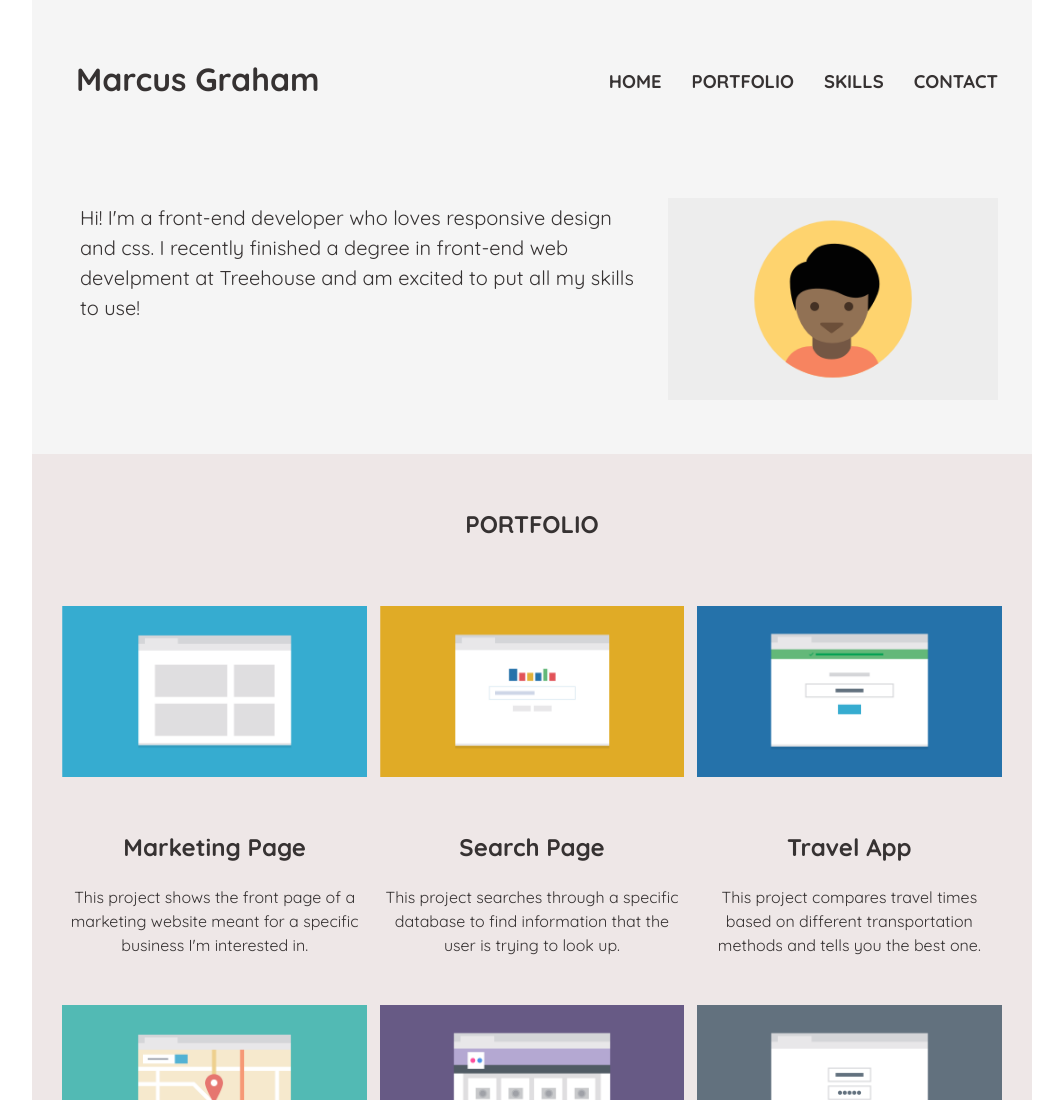
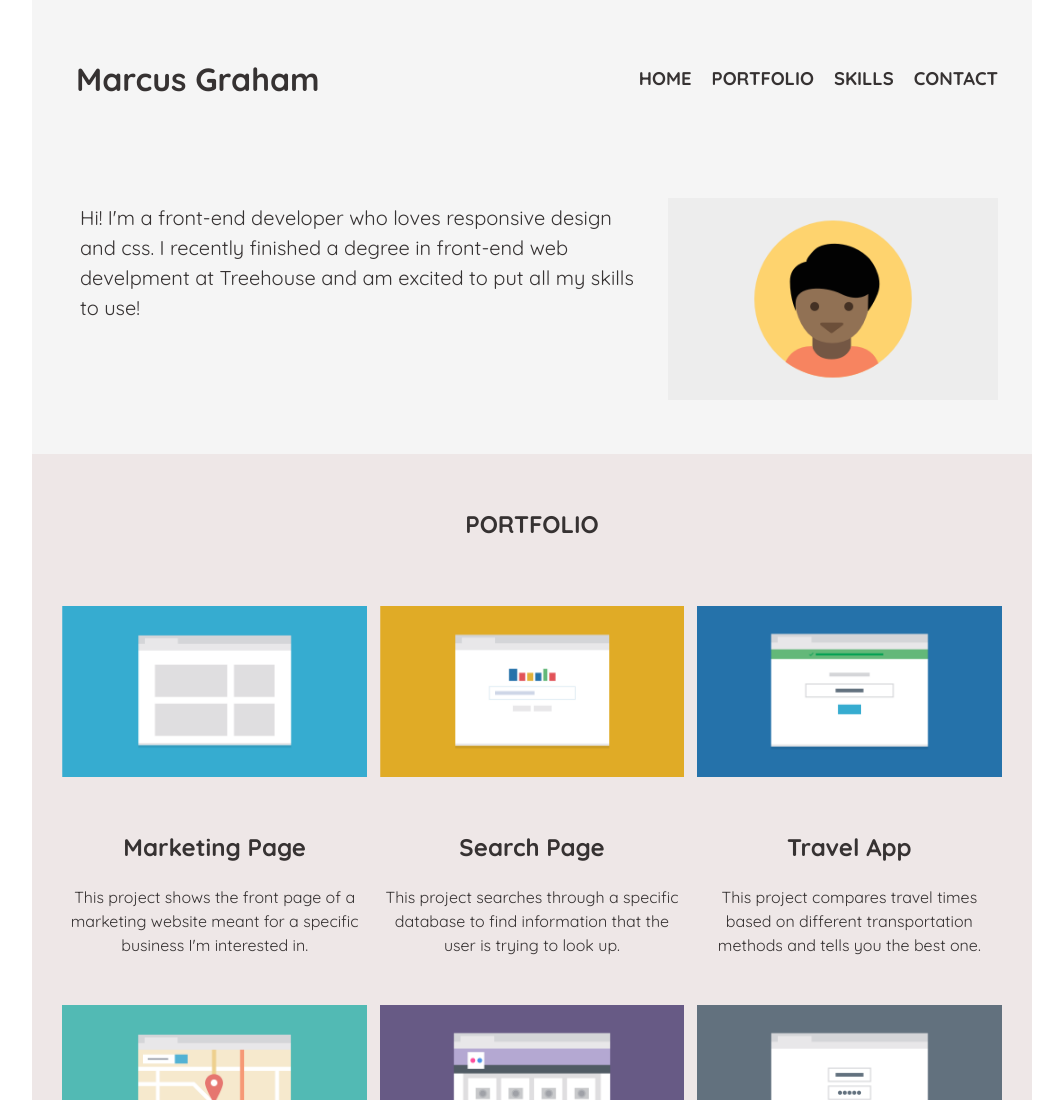
Before and after one commit to marcuspgraham/techdegree-project-2, a plain HTML site: page index.html in a window 1280 px wide. Shown: the top 1100 px of the page, without its empty margins (108-1171 px from the left). Drawn offline with Linux system fonts and the light colour scheme.

Commit message:
Wednesdays Update

```diff
--- a/css/styles.css
+++ b/css/styles.css
@@ -11,11 +11,6 @@ body {
 	line-height: 1.5;
 	color: #363232;
 }
-
-/* .skills1 {
-    font-family: 'Oswald', sans-serif;
-    font-size: 1.25em;
-} */
 
 a {
 	text-decoration: none;
@@ -41,12 +36,6 @@ p {
     font-size: 1.25em;
 }
 
-.vl {
-    border-top: 1px solid rgb(8, 8, 8);
-    width: 100%;
-}
-
-
 
 
 /* =================================
@@ -60,12 +49,13 @@ p {
     color: #363232;
 }
 
-.nav li {
+.nav {
 	text-align: center;
 	background: #fff;
 	margin-top: 6px;
 	margin-bottom: 6px;
 }
+
 
 .nav {
 	margin-top: 5px;
@@ -198,7 +188,7 @@ p {
 @media (min-width: 768px) {
 
 .name,
-.nav li {
+.nav {
     background: #f5f5f5;
     margin-left: 10px;
 }
@@ -273,7 +263,7 @@ p#one {
 
 .container1 {
     max-width: 1000px;
-    width: 80%;
+    width: 90%;
     margin: 0 auto;
 }
 
--- a/index.html
+++ b/index.html
@@ -15,12 +15,12 @@
 
     <header class="main-nav">
         <h1 class="name"><a href="#" id="#">Marcus Graham</a></h1>
-        <ul class="nav">
-          <li><a href="#home">Home</a></li>
-          <li><a href="#portfolio">Portfolio</a></li>
-          <li><a href="#skills">skills</a></li>
-          <li><a href="#contact">Contact</a></li>
-        </ul>
+            <nav class="nav">
+                <a href="#home">Home</a>
+                <a href="#portfolio">Portfolio</a>
+                <a href="#skills">skills</a>
+                <a href="#contact">Contact</a>
+            </nav>
     </header>
 
     <div class="banner clearfix">
```
